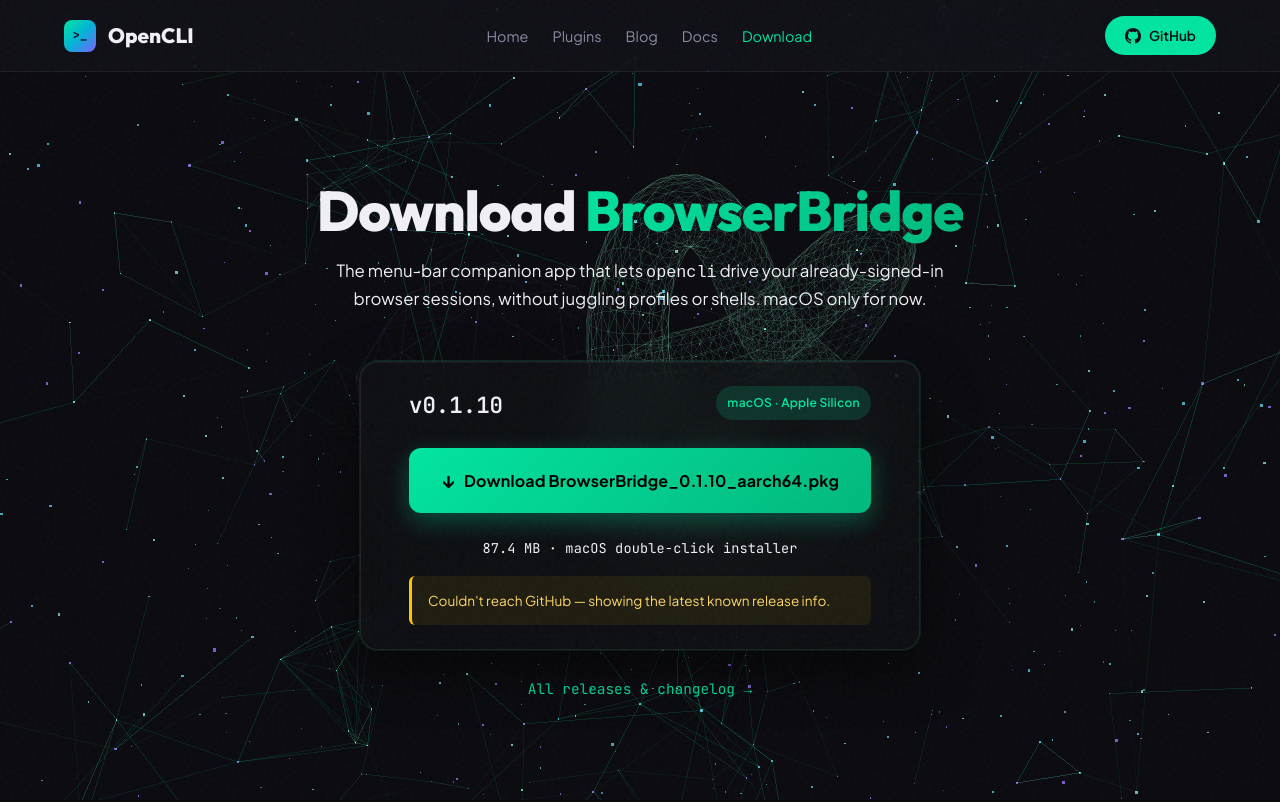
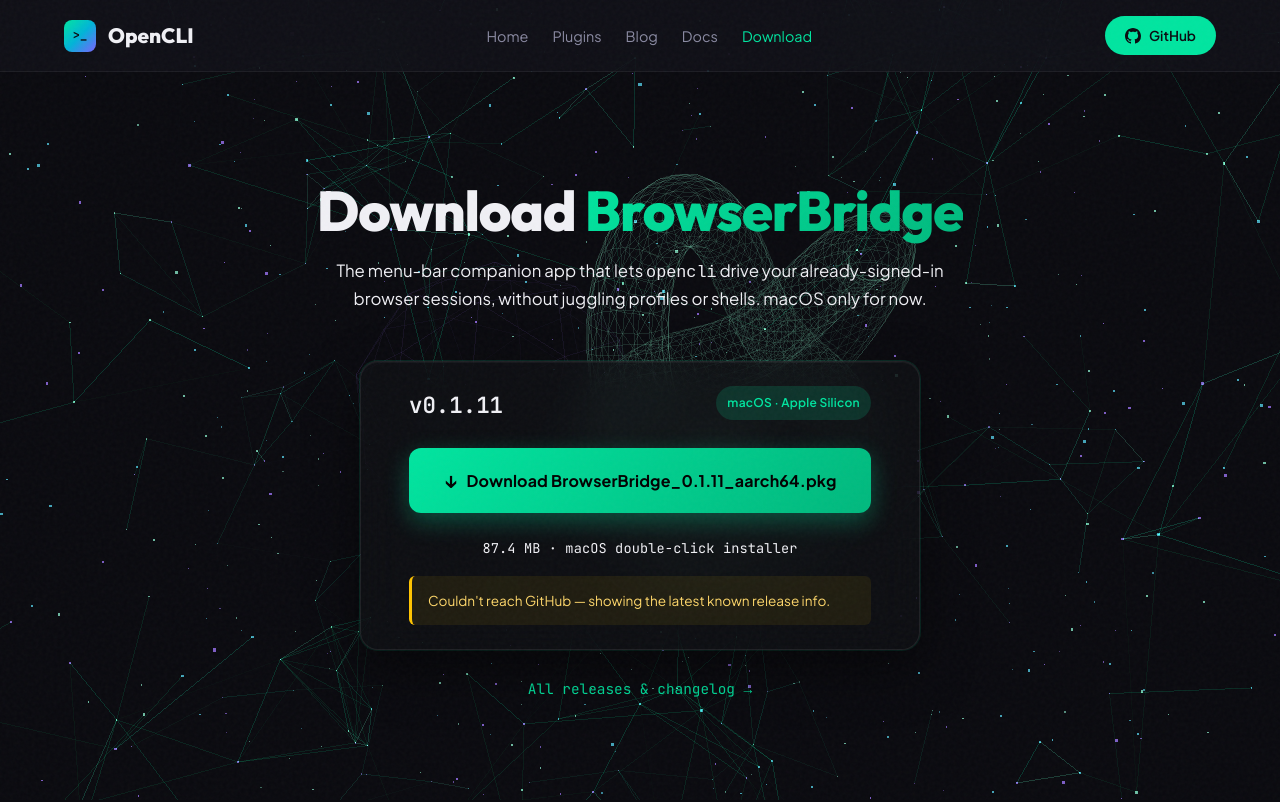
Before and after one commit to jackwener/opencli-website, a React (Vite) app: page /download in a window 1280 px wide. Shown: the top 802 px of the page. Built offline with nearby package versions, Linux system fonts and the light colour scheme; no server answers.

Commit message:
chore(download): publish BrowserBridge 0.1.11 updater manifest

```diff
--- a/src/pages/DownloadPage.tsx
+++ b/src/pages/DownloadPage.tsx
@@ -34,17 +34,17 @@
 // Fallback used if the GitHub API is unreachable (offline preview, rate
 // limited, network blocked). Update on each App release.
 const FALLBACK: PkgInfo = {
-  version: '0.1.10',
-  releaseUrl: 'https://github.com/jackwener/opencli-website/releases/tag/app-v0.1.10',
+  version: '0.1.11',
+  releaseUrl: 'https://github.com/jackwener/opencli-website/releases/tag/app-v0.1.11',
   publishedAt: '',
   asset: {
-    name: 'BrowserBridge_0.1.10_aarch64.pkg',
-    size: 87_419_522,
+    name: 'BrowserBridge_0.1.11_aarch64.pkg',
+    size: 87_409_212,
     browser_download_url:
-      'https://github.com/jackwener/opencli-website/releases/download/app-v0.1.10/BrowserBridge_0.1.10_aarch64.pkg',
+      'https://github.com/jackwener/opencli-website/releases/download/app-v0.1.11/BrowserBridge_0.1.11_aarch64.pkg',
     digest: null,
   },
-  sha256: '65a08e9799e269408437dcb90a8b5ad20ef75639fc132f9ebe2845dfa5621850',
+  sha256: '367c2b4e37db142f0e38e1b8768e77766d1751da35eaa06f342960b4a12d1e5a',
 }
 
 // App releases live in the public `opencli-website` repo (not the private
```
Also changed, not shown: public/download/latest.json (+5 -5 lines).
